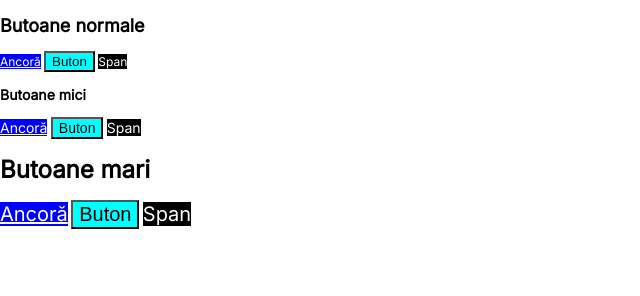
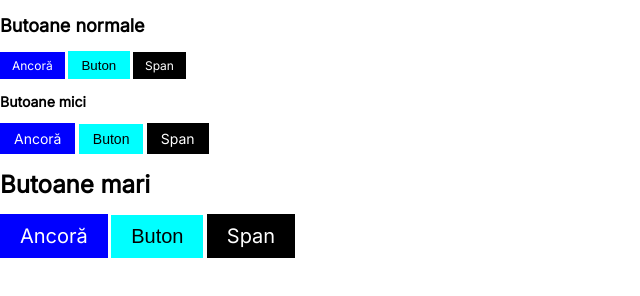
Before and after one commit to ITSchool-Web-Heroines/Tema-Sass, a website built with Parcel: page src/index.html in a window 1280 px wide. Shown: the whole page, without its empty margins (0-640 px from the left). Built offline with nearby package versions, Linux system fonts and the light colour scheme.

Commit message:
Update style.scss

```diff
--- a/src/style.scss
+++ b/src/style.scss
@@ -26,8 +26,12 @@
 @mixin button($textColor:white, $bgColor:blue) {
     color: $textColor;
     background: $bgColor;
+    cursor: pointer;
+    border: 0;
+    padding: 0.5em 1em;
+    text-decoration: none;
 
-    &:hover {
+    &:hover, &:focus, &:active {
         color: $bgColor;
         background: $textColor;
     }
```
